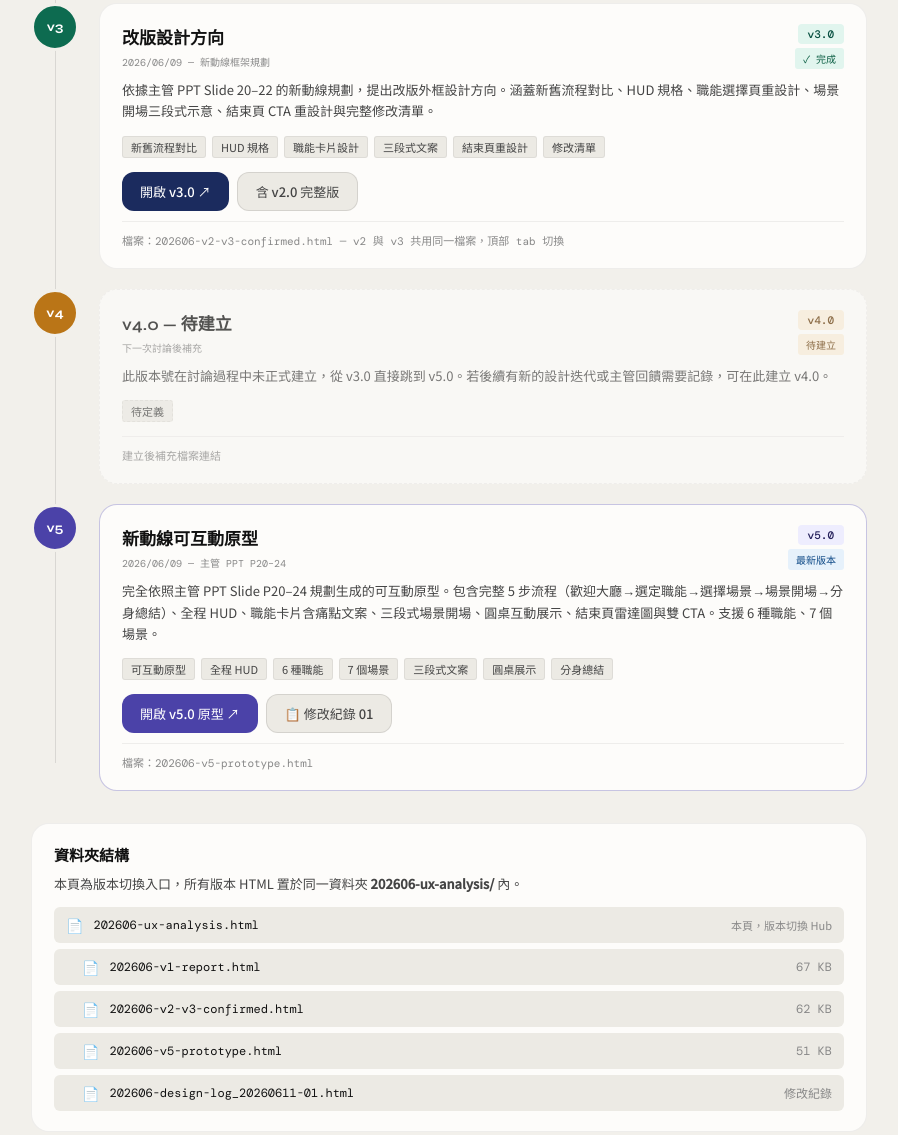
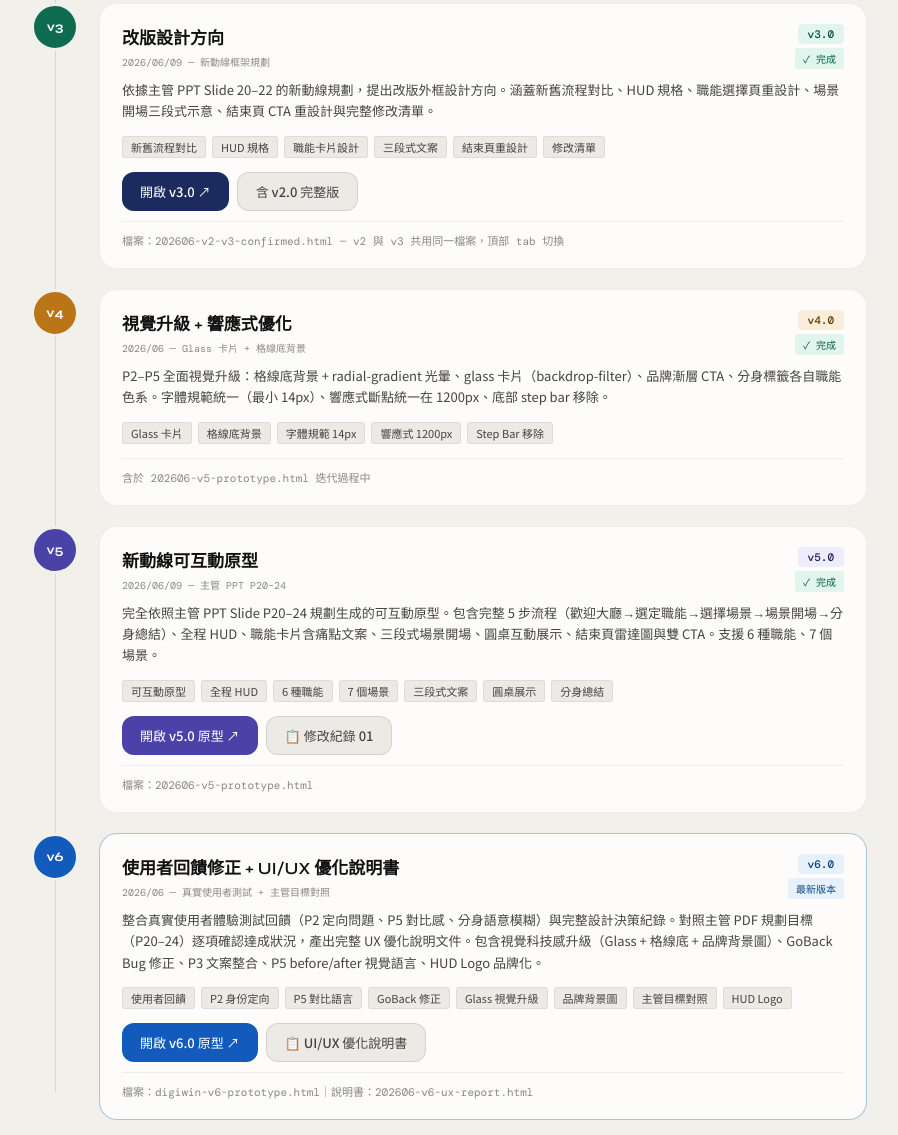
Before and after one commit to sarita645/202509-ux-analysis, a plain HTML site: page 202606-ux-analysis/202606-ux-analysis.html in a window 1280 px wide. Shown: the part 959-2094 px from the top of the page, without its empty margins (191-1089 px from the left). Drawn offline with nearby package versions, Linux system fonts and the light colour scheme.

Commit message:
Add files via upload

```diff
--- a/202606-ux-analysis/202606-ux-analysis.html
+++ b/202606-ux-analysis/202606-ux-analysis.html
@@ -81,7 +81,7 @@ html,body{min-height:100vh;font-family:'Noto Sans TC',sans-serif;background:var(
 <header class="header">
   <div class="header-inner">
     <div class="h-eyebrow">AI AGENT — UX REPORT HUB</div>
-    <h1 class="h-title">版本切換入口<br>v1.0 → v5.0</h1>
+    <h1 class="h-title">版本切換入口<br>v1.0 → v6.0</h1>
     <p class="h-sub">從會議前的推測分析，到會議後確認，到改版設計方向，到可互動原型。點擊各版本直接開啟對應 HTML。</p>
   </div>
 </header>
@@ -194,27 +194,31 @@ html,body{min-height:100vh;font-family:'Noto Sans TC',sans-serif;background:var(
       </div>
     </div>
 
-    <!-- V4 placeholder -->
+    <!-- V4 -->
     <div class="tl-item">
       <div class="tl-dot-wrap">
         <div class="tl-dot" style="background:#BA7517">v4</div>
       </div>
-      <div class="tl-card" style="border-style:dashed;opacity:.7">
+      <div class="tl-card">
         <div class="tl-head">
           <div>
-            <div class="tl-title">v4.0 — 待建立</div>
-            <div class="tl-date">下一次討論後補充</div>
+            <div class="tl-title">視覺升級 + 響應式優化</div>
+            <div class="tl-date">2026/06 — Glass 卡片 + 格線底背景</div>
           </div>
           <div style="display:flex;flex-direction:column;gap:4px;align-items:flex-end">
             <span class="tl-ver" style="background:#FAEEDA;color:#633806">v4.0</span>
-            <span class="tl-status" style="background:#FAEEDA;color:#633806">待建立</span>
+            <span class="tl-status status-done">✓ 完成</span>
           </div>
         </div>
-        <div class="tl-desc">此版本號在討論過程中未正式建立，從 v3.0 直接跳到 v5.0。若後續有新的設計迭代或主管回饋需要記錄，可在此建立 v4.0。</div>
+        <div class="tl-desc">P2–P5 全面視覺升級：格線底背景 + radial-gradient 光暈、glass 卡片（backdrop-filter）、品牌漸層 CTA、分身標籤各自職能色系。字體規範統一（最小 14px）、響應式斷點統一在 1200px、底部 step bar 移除。</div>
         <div class="tl-tags">
-          <span class="tl-tag" style="border-style:dashed">待定義</span>
+          <span class="tl-tag">Glass 卡片</span>
+          <span class="tl-tag">格線底背景</span>
+          <span class="tl-tag">字體規範 14px</span>
+          <span class="tl-tag">響應式 1200px</span>
+          <span class="tl-tag">Step Bar 移除</span>
         </div>
-        <div class="tl-note">建立後補充檔案連結</div>
+        <div class="tl-note">含於 202606-v5-prototype.html 迭代過程中</div>
       </div>
     </div>
 
@@ -223,7 +227,7 @@ html,body{min-height:100vh;font-family:'Noto Sans TC',sans-serif;background:var(
       <div class="tl-dot-wrap">
         <div class="tl-dot" style="background:#4B42A8">v5</div>
       </div>
-      <div class="tl-card" style="border-color:rgba(75,66,168,.3)">
+      <div class="tl-card">
         <div class="tl-head">
           <div>
             <div class="tl-title">新動線可互動原型</div>
@@ -231,7 +235,7 @@ html,body{min-height:100vh;font-family:'Noto Sans TC',sans-serif;background:var(
           </div>
           <div style="display:flex;flex-direction:column;gap:4px;align-items:flex-end">
             <span class="tl-ver" style="background:#EEEDFE;color:#26215C">v5.0</span>
-            <span class="tl-status status-cur">最新版本</span>
+            <span class="tl-status status-done">✓ 完成</span>
           </div>
         </div>
         <div class="tl-desc">完全依照主管 PPT Slide P20–24 規劃生成的可互動原型。包含完整 5 步流程（歡迎大廳→選定職能→選擇場景→場景開場→分身總結）、全程 HUD、職能卡片含痛點文案、三段式場景開場、圓桌互動展示、結束頁雷達圖與雙 CTA。支援 6 種職能、7 個場景。</div>
@@ -249,6 +253,41 @@ html,body{min-height:100vh;font-family:'Noto Sans TC',sans-serif;background:var(
           <a class="tl-btn btn-dim" href="202606-design-log_20260611-01.html" target="_blank">📋 修改紀錄 01</a>
         </div>
         <div class="tl-note">檔案：202606-v5-prototype.html</div>
+      </div>
+    </div>
+
+    <!-- V6 -->
+    <div class="tl-item">
+      <div class="tl-dot-wrap">
+        <div class="tl-dot" style="background:#125BBC">v6</div>
+      </div>
+      <div class="tl-card" style="border-color:rgba(18,91,188,.35)">
+        <div class="tl-head">
+          <div>
+            <div class="tl-title">使用者回饋修正 + UI/UX 優化說明書</div>
+            <div class="tl-date">2026/06 — 真實使用者測試 + 主管目標對照</div>
+          </div>
+          <div style="display:flex;flex-direction:column;gap:4px;align-items:flex-end">
+            <span class="tl-ver" style="background:#E6F1FB;color:#0C447C">v6.0</span>
+            <span class="tl-status status-cur">最新版本</span>
+          </div>
+        </div>
+        <div class="tl-desc">整合真實使用者體驗測試回饋（P2 定向問題、P5 對比感、分身語意模糊）與完整設計決策紀錄。對照主管 PDF 規劃目標（P20–24）逐項確認達成狀況，產出完整 UX 優化說明文件。包含視覺科技感升級（Glass + 格線底 + 品牌背景圖）、GoBack Bug 修正、P3 文案整合、P5 before/after 視覺語言、HUD Logo 品牌化。</div>
+        <div class="tl-tags">
+          <span class="tl-tag">使用者回饋</span>
+          <span class="tl-tag">P2 身份定向</span>
+          <span class="tl-tag">P5 對比語言</span>
+          <span class="tl-tag">GoBack 修正</span>
+          <span class="tl-tag">Glass 視覺升級</span>
+          <span class="tl-tag">品牌背景圖</span>
+          <span class="tl-tag">主管目標對照</span>
+          <span class="tl-tag">HUD Logo</span>
+        </div>
+        <div class="tl-btns">
+          <a class="tl-btn btn-open" href="digiwin-v6-prototype.html" target="_blank" style="background:#125BBC">開啟 v6.0 原型 ↗</a>
+          <a class="tl-btn btn-dim" href="202606-v6-ux-report.html" target="_blank">📋 UI/UX 優化說明書</a>
+        </div>
+        <div class="tl-note">檔案：digiwin-v6-prototype.html｜說明書：202606-v6-ux-report.html</div>
       </div>
     </div>
 
@@ -283,6 +322,16 @@ html,body{min-height:100vh;font-family:'Noto Sans TC',sans-serif;background:var(
         <div class="file-name">202606-design-log_20260611-01.html</div>
         <div class="file-size">修改紀錄</div>
       </div>
+      <div class="file-row" style="padding-left:28px;border-left:2px solid rgba(18,91,188,.2)">
+        <div class="file-icon">🆕</div>
+        <div class="file-name">digiwin-v6-prototype.html</div>
+        <div style="font-size:11px;color:#125BBC;margin-left:auto;font-family:'DM Mono',monospace">v6 原型</div>
+      </div>
+      <div class="file-row" style="padding-left:28px;border-left:2px solid rgba(18,91,188,.2)">
+        <div class="file-icon">🆕</div>
+        <div class="file-name">202606-v6-ux-report.html</div>
+        <div style="font-size:11px;color:#125BBC;margin-left:auto;font-family:'DM Mono',monospace">v6 說明書</div>
+      </div>
     </div>
   </div>
 
```
